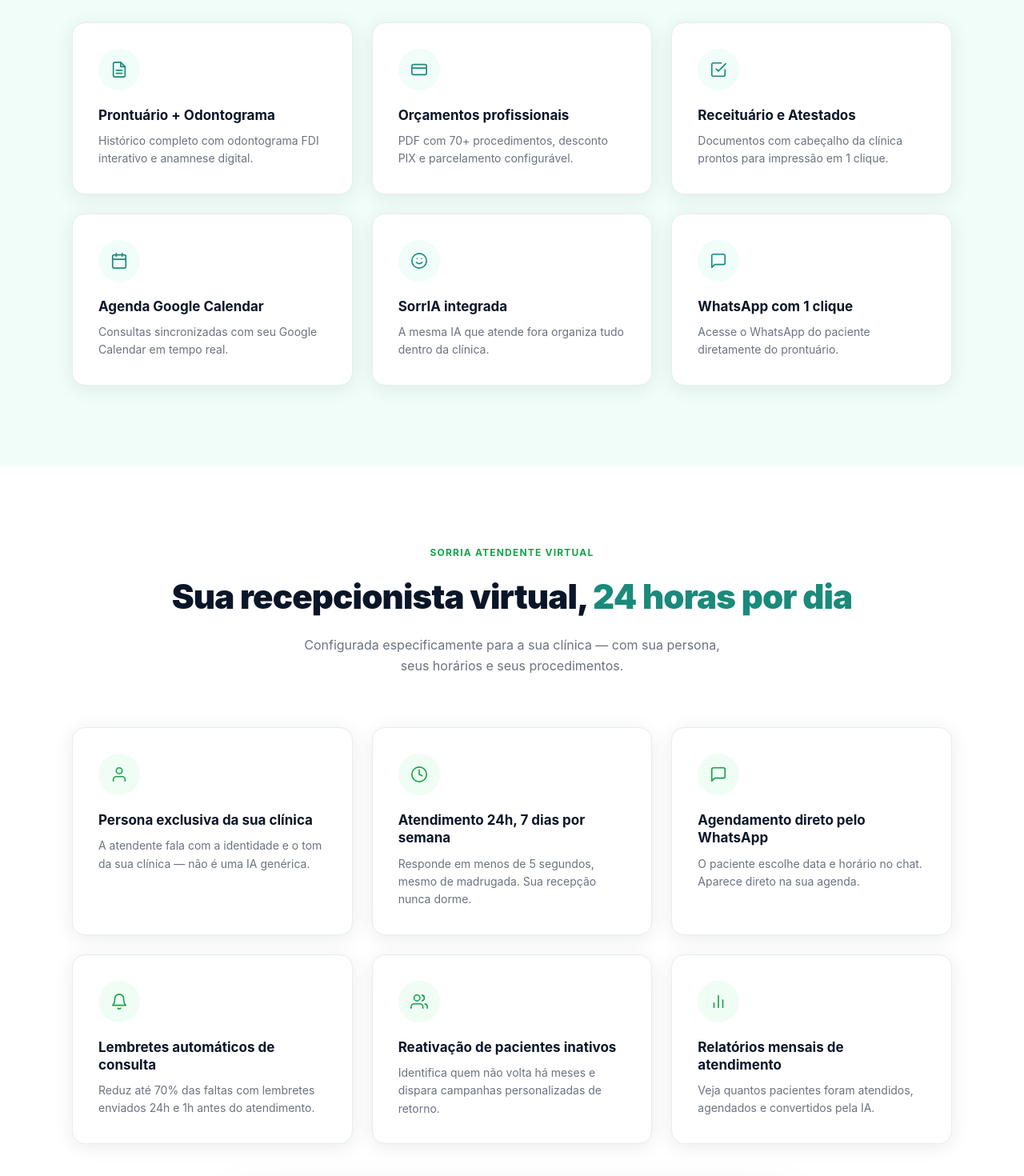
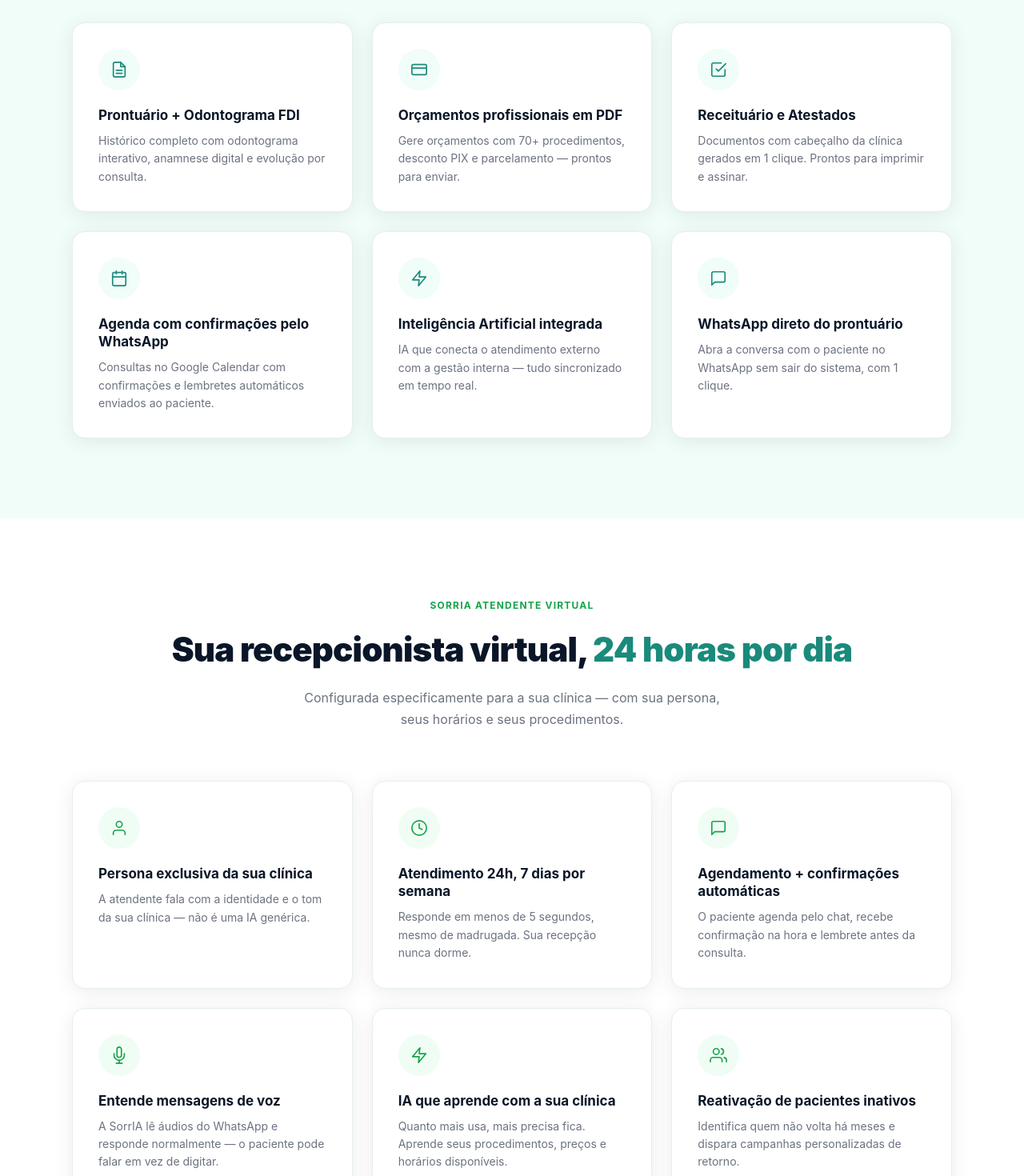
Before and after one commit to Renatoktm/meu-consultorio-sorria, a React (Vite) app: page / in a window 1280 px wide. Shown: the part 1100-2570 px from the top of the page at 80% size. Built offline with nearby package versions, Linux system fonts and the light colour scheme; no server answers.

Commit message:
feat: IA, reconhecimento de voz e confirmações WhatsApp nos cards de features

```diff
--- a/src/pages/LandingPage.jsx
+++ b/src/pages/LandingPage.jsx
@@ -220,16 +220,18 @@
   users:      <svg width="22" height="22" viewBox="0 0 24 24" fill="none" stroke="currentColor" strokeWidth="1.8" strokeLinecap="round" strokeLinejoin="round"><path d="M17 21v-2a4 4 0 0 0-4-4H5a4 4 0 0 0-4 4v2"/><circle cx="9" cy="7" r="4"/><path d="M23 21v-2a4 4 0 0 0-3-3.87"/><path d="M16 3.13a4 4 0 0 1 0 7.75"/></svg>,
   chart:      <svg width="22" height="22" viewBox="0 0 24 24" fill="none" stroke="currentColor" strokeWidth="1.8" strokeLinecap="round" strokeLinejoin="round"><line x1="18" y1="20" x2="18" y2="10"/><line x1="12" y1="20" x2="12" y2="4"/><line x1="6" y1="20" x2="6" y2="14"/></svg>,
   persona:    <svg width="22" height="22" viewBox="0 0 24 24" fill="none" stroke="currentColor" strokeWidth="1.8" strokeLinecap="round" strokeLinejoin="round"><path d="M20 21v-2a4 4 0 0 0-4-4H8a4 4 0 0 0-4 4v2"/><circle cx="12" cy="7" r="4"/></svg>,
+  mic:        <svg width="22" height="22" viewBox="0 0 24 24" fill="none" stroke="currentColor" strokeWidth="1.8" strokeLinecap="round" strokeLinejoin="round"><path d="M12 1a3 3 0 0 0-3 3v8a3 3 0 0 0 6 0V4a3 3 0 0 0-3-3z"/><path d="M19 10v2a7 7 0 0 1-14 0v-2"/><line x1="12" y1="19" x2="12" y2="23"/><line x1="8" y1="23" x2="16" y2="23"/></svg>,
+  spark:      <svg width="22" height="22" viewBox="0 0 24 24" fill="none" stroke="currentColor" strokeWidth="1.8" strokeLinecap="round" strokeLinejoin="round"><polygon points="13 2 3 14 12 14 11 22 21 10 12 10 13 2"/></svg>,
 }
 
 /* ── Features Consultório ──────────────────────────────────────────────────── */
 const FEATS_CONSULTORIO = [
-  { icon: Ico.prontuario, title: 'Prontuário + Odontograma', desc: 'Histórico completo com odontograma FDI interativo e anamnese digital.' },
-  { icon: Ico.orcamento,  title: 'Orçamentos profissionais', desc: 'PDF com 70+ procedimentos, desconto PIX e parcelamento configurável.' },
-  { icon: Ico.docs,       title: 'Receituário e Atestados',  desc: 'Documentos com cabeçalho da clínica prontos para impressão em 1 clique.' },
-  { icon: Ico.agenda,     title: 'Agenda Google Calendar',   desc: 'Consultas sincronizadas com seu Google Calendar em tempo real.' },
-  { icon: Ico.ia,         title: 'SorrIA integrada',         desc: 'A mesma IA que atende fora organiza tudo dentro da clínica.' },
-  { icon: Ico.whatsapp,   title: 'WhatsApp com 1 clique',    desc: 'Acesse o WhatsApp do paciente diretamente do prontuário.' },
+  { icon: Ico.prontuario, title: 'Prontuário + Odontograma FDI',          desc: 'Histórico completo com odontograma interativo, anamnese digital e evolução por consulta.' },
+  { icon: Ico.orcamento,  title: 'Orçamentos profissionais em PDF',        desc: 'Gere orçamentos com 70+ procedimentos, desconto PIX e parcelamento — prontos para enviar.' },
+  { icon: Ico.docs,       title: 'Receituário e Atestados',                desc: 'Documentos com cabeçalho da clínica gerados em 1 clique. Prontos para imprimir e assinar.' },
+  { icon: Ico.agenda,     title: 'Agenda com confirmações pelo WhatsApp',  desc: 'Consultas no Google Calendar com confirmações e lembretes automáticos enviados ao paciente.' },
+  { icon: Ico.spark,      title: 'Inteligência Artificial integrada',      desc: 'IA que conecta o atendimento externo com a gestão interna — tudo sincronizado em tempo real.' },
+  { icon: Ico.whatsapp,   title: 'WhatsApp direto do prontuário',          desc: 'Abra a conversa com o paciente no WhatsApp sem sair do sistema, com 1 clique.' },
 ]
 
 function FeaturesConsultorio() {
@@ -258,12 +260,12 @@
 
 /* ── Features Atendente ────────────────────────────────────────────────────── */
 const FEATS_ATENDENTE = [
-  { icon: Ico.persona, title: 'Persona exclusiva da sua clínica',    desc: 'A atendente fala com a identidade e o tom da sua clínica — não é uma IA genérica.' },
-  { icon: Ico.clock,   title: 'Atendimento 24h, 7 dias por semana',  desc: 'Responde em menos de 5 segundos, mesmo de madrugada. Sua recepção nunca dorme.' },
-  { icon: Ico.whatsapp,title: 'Agendamento direto pelo WhatsApp',    desc: 'O paciente escolhe data e horário no chat. Aparece direto na sua agenda.' },
-  { icon: Ico.bell,    title: 'Lembretes automáticos de consulta',   desc: 'Reduz até 70% das faltas com lembretes enviados 24h e 1h antes do atendimento.' },
-  { icon: Ico.users,   title: 'Reativação de pacientes inativos',    desc: 'Identifica quem não volta há meses e dispara campanhas personalizadas de retorno.' },
-  { icon: Ico.chart,   title: 'Relatórios mensais de atendimento',   desc: 'Veja quantos pacientes foram atendidos, agendados e convertidos pela IA.' },
+  { icon: Ico.persona,  title: 'Persona exclusiva da sua clínica',         desc: 'A atendente fala com a identidade e o tom da sua clínica — não é uma IA genérica.' },
+  { icon: Ico.clock,    title: 'Atendimento 24h, 7 dias por semana',       desc: 'Responde em menos de 5 segundos, mesmo de madrugada. Sua recepção nunca dorme.' },
+  { icon: Ico.whatsapp, title: 'Agendamento + confirmações automáticas',   desc: 'O paciente agenda pelo chat, recebe confirmação na hora e lembrete antes da consulta.' },
+  { icon: Ico.mic,      title: 'Entende mensagens de voz',                 desc: 'A SorrIA lê áudios do WhatsApp e responde normalmente — o paciente pode falar em vez de digitar.' },
+  { icon: Ico.spark,    title: 'IA que aprende com a sua clínica',         desc: 'Quanto mais usa, mais precisa fica. Aprende seus procedimentos, preços e horários disponíveis.' },
+  { icon: Ico.users,    title: 'Reativação de pacientes inativos',         desc: 'Identifica quem não volta há meses e dispara campanhas personalizadas de retorno.' },
 ]
 
 function FeaturesAtendente() {
```
